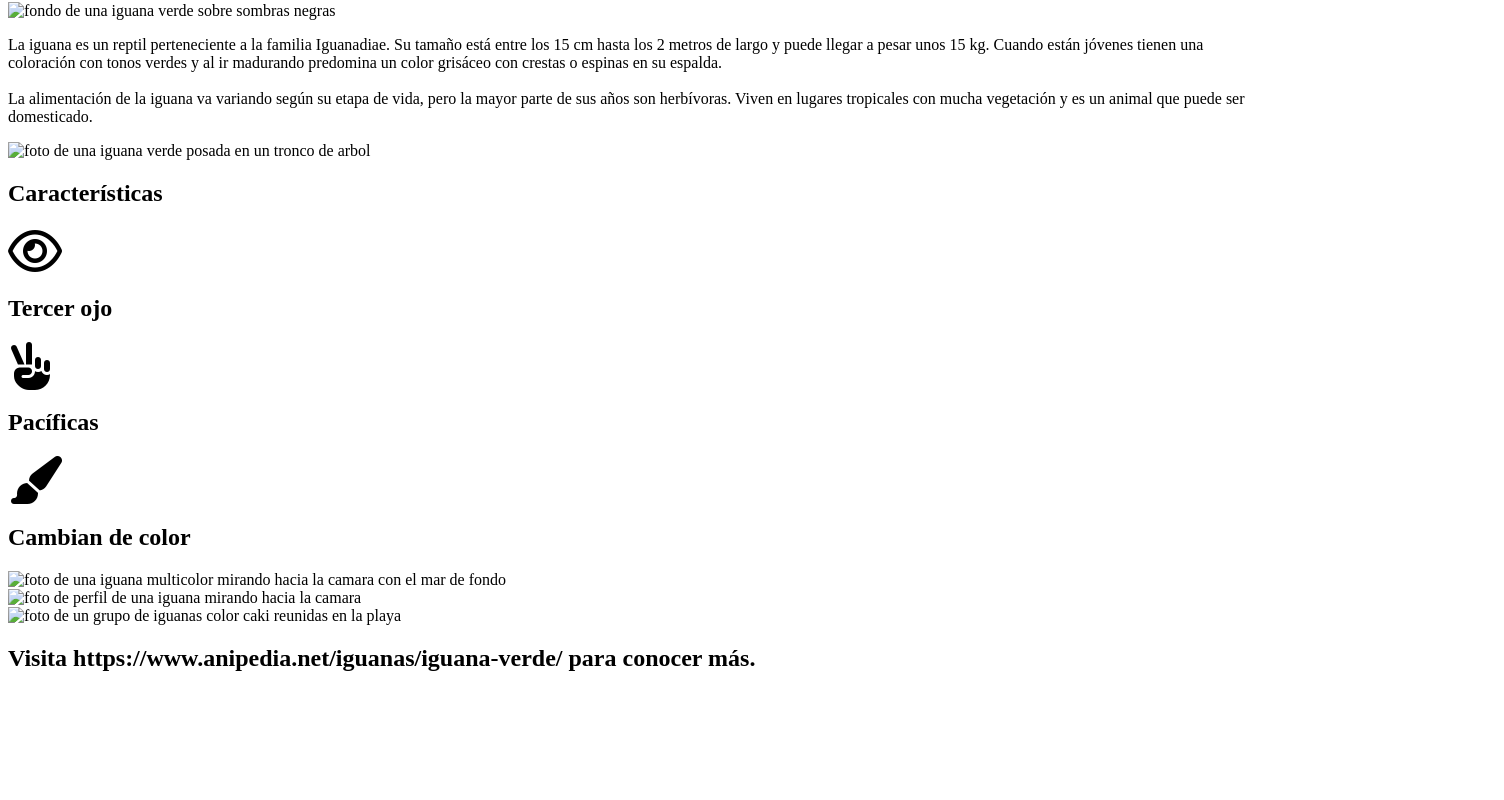
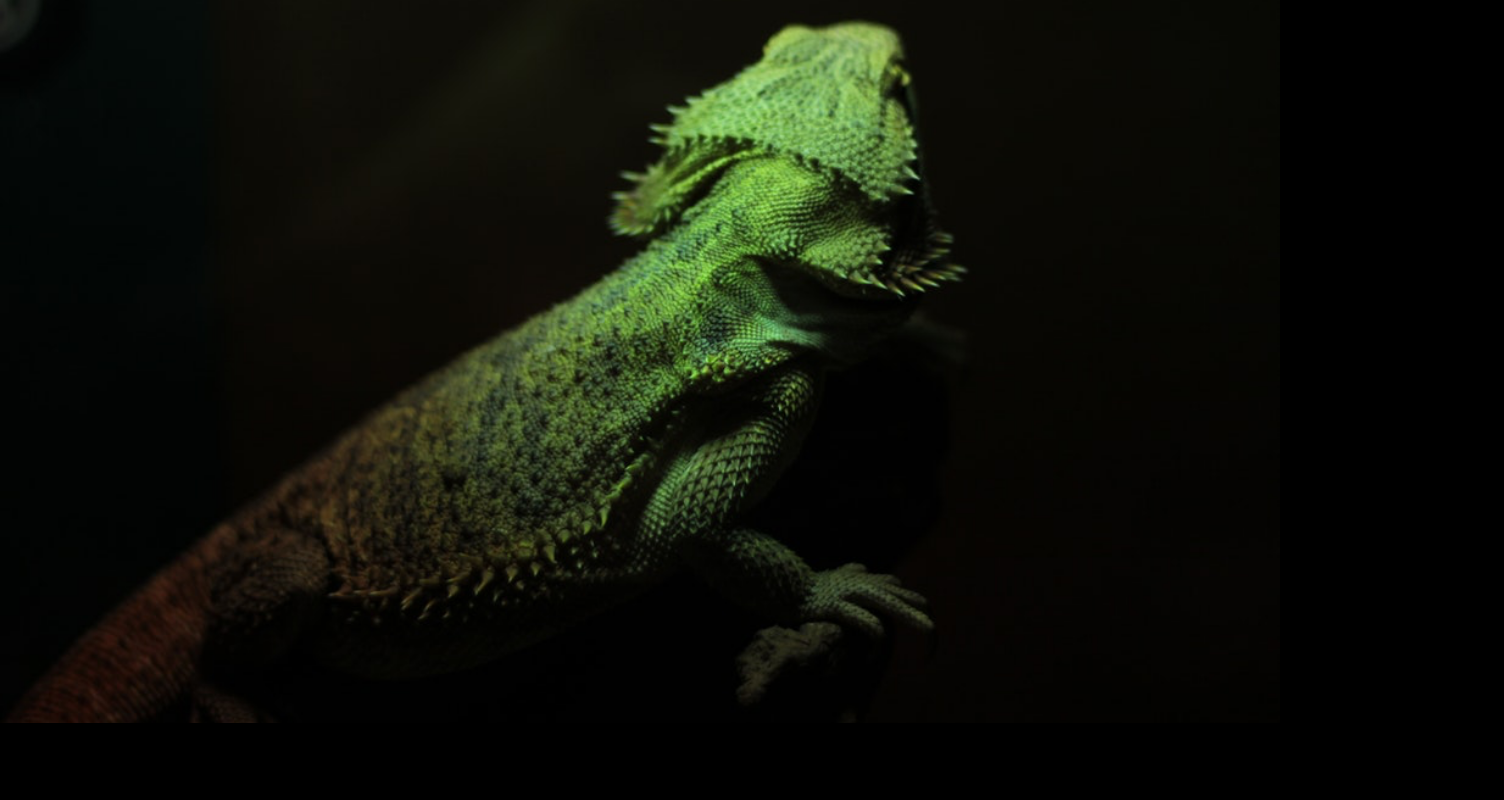
Before and after one commit to Jesus-Medina/IGUANA, a plain HTML site: page index.html in a window 1280 px wide. Shown: the part 78-878 px from the top of the page, 1504 px wide, since content can reach past the window. Before the commit the page ends 800 px from the top, so only its background shows below. Drawn offline with Linux system fonts and the light colour scheme; the site is published under a folder, as on GitHub Pages, so addresses that start at the root find nothing.

Commit message:
Corregimos sintaxis general

```diff
--- a/index.html
+++ b/index.html
@@ -4,31 +4,31 @@
     <meta charset="UTF-8" />
     <meta http-equiv="X-UA-Compatible" content="IE=edge" />
     <meta name="viewport" content="width=device-width, initial-scale=1.0" />
-    <link rel="stylesheet" href="/assets/styles/normalize.css" />
-    <link rel="stylesheet" href="/assets/styles/style.css" />
+    <link rel="stylesheet" href="assets/styles/normalize.css" />
+    <link rel="stylesheet" href="assets/styles/style.css" />
     <!-- Aqui va el icono del tab -->
     <link
       rel="icon"
       type="image/png"
       sizes="192x192"
-      href="/assets/imgs/favicon/android-icon-192x192.png"
+      href="assets/imgs/favicon/android-icon-192x192.png"
     />
     <link
       rel="icon"
       type="image/png"
       sizes="32x32"
-      href="/assets/imgs/favicon/favicon-32x32.png"
+      href="assets/imgs/favicon/favicon-32x32.png"
     />
     <link
       rel="icon"
       type="image/png"
       sizes="96x96"
-      href="/assets/imgs/favicon/favicon-96x96.png"
+      href="assets/imgs/favicon/favicon-96x96.png"
     />
     <!-- <link rel="icon" type="image/png" sizes="16x16" href="/assets/imgs/favicon/favicon-16x16.png"> -->
-    <link rel="manifest" href="/manifest.json" />
+    <link rel="manifest" href="manifest.json" />
     <meta name="msapplication-TileColor" content="#ffffff" />
-    <meta name="msapplication-TileImage" content="/ms-icon-144x144.png" />
+    <meta name="msapplication-TileImage" content="ms-icon-144x144.png" />
     <meta name="theme-color" content="#ffffff" />
     <!-- Fin de icono del tab -->
     <title>Iguana Page</title>
@@ -44,7 +44,7 @@
     </header>
     <div class="imagen">
       <img
-        src="/assets/imgs/bg-header.jpg"
+        src="assets/imgs/bg-header.jpg"
         alt=" fondo de una iguana verde sobre sombras negras"
       />
     </div>
@@ -63,7 +63,7 @@
       </div>
       <div class="caja-2">
         <img
-          src="/assets/imgs/iguana-1.jpg"
+          src="assets/imgs/iguana-1.jpg"
           alt="foto de una iguana verde posada en un tronco de arbol"
         />
       </div>
@@ -90,20 +90,20 @@
     <section class="fotos">
       <div class="caja-3">
         <img
-          src="/assets/imgs/iguana-2.jpg"
+          src="assets/imgs/iguana-2.jpg"
           alt="foto de una iguana multicolor mirando hacia la camara con el mar de fondo"
         />
       </div>
       <div class="caja-3">
         <img
           id="foto-delmedio"
-          src="/assets/imgs/iguana-3.jpg"
+          src="assets/imgs/iguana-3.jpg"
           alt="foto de perfil de una iguana mirando hacia la camara"
         />
       </div>
       <div class="caja-3">
         <img
-          src="/assets/imgs/iguana-4.jpg"
+          src="assets/imgs/iguana-4.jpg"
           alt=" foto de un grupo de iguanas color caki reunidas en la playa"
         />
       </div>
```
